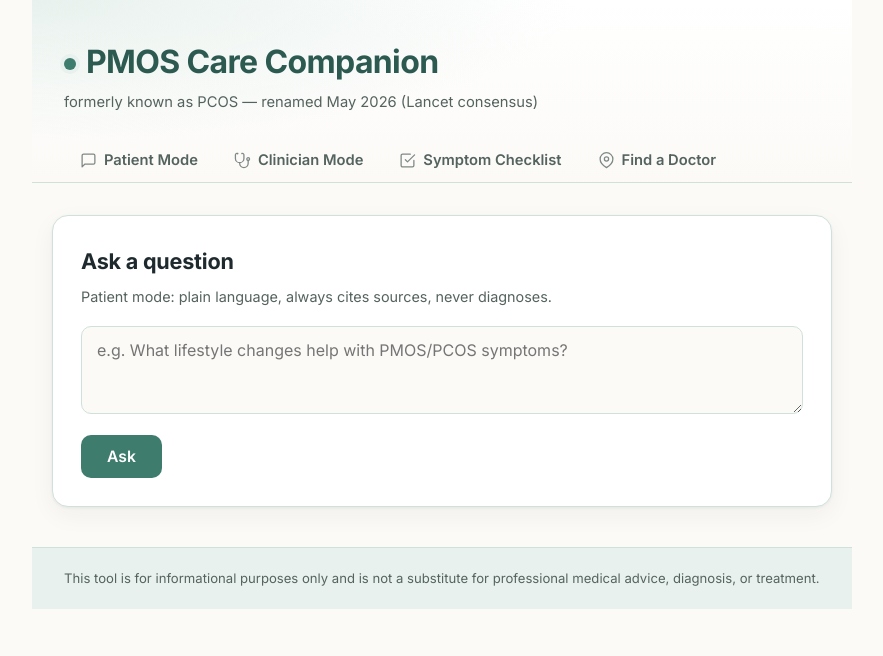
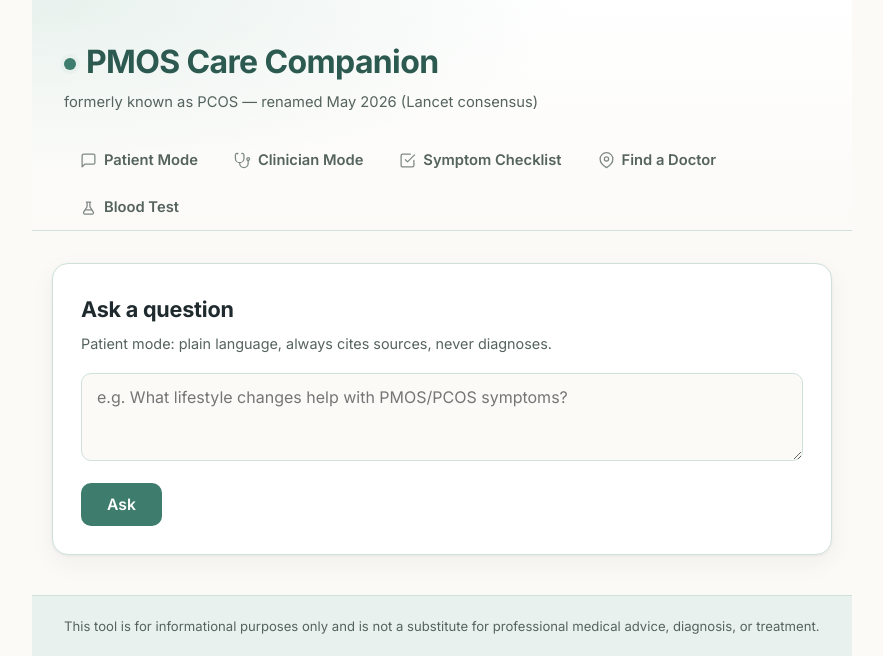
Before and after one commit to HarshithaPethuraj/pmos-care-companion, a FastAPI app: page / in a window 1280 px wide. Shown: the top 656 px of the page, without its empty margins (198-1081 px from the left). Run offline with FastAPI, Linux system fonts and the light colour scheme.

Commit message:
Update base.html

```diff
--- a/backend/templates/base.html
+++ b/backend/templates/base.html
@@ -30,6 +30,10 @@
                 <svg viewBox="0 0 24 24" fill="none" stroke="currentColor" stroke-width="1.8" stroke-linecap="round" stroke-linejoin="round"><path d="M21 10c0 7-9 12-9 12s-9-5-9-12a9 9 0 0 1 18 0z"/><circle cx="12" cy="10" r="3"/></svg>
                 <span>Find a Doctor</span>
             </a>
+            <a href="/markers">
+                <svg viewBox="0 0 24 24" fill="none" stroke="currentColor" stroke-width="1.8" stroke-linecap="round" stroke-linejoin="round"><path d="M9 3h6M10 3v6.5L5.2 17a2 2 0 0 0 1.7 3h10.2a2 2 0 0 0 1.7-3L14 9.5V3"/><path d="M7.5 14h9"/></svg>
+                <span>Blood Test</span>
+            </a>
         </nav>
     </header>
 
```
